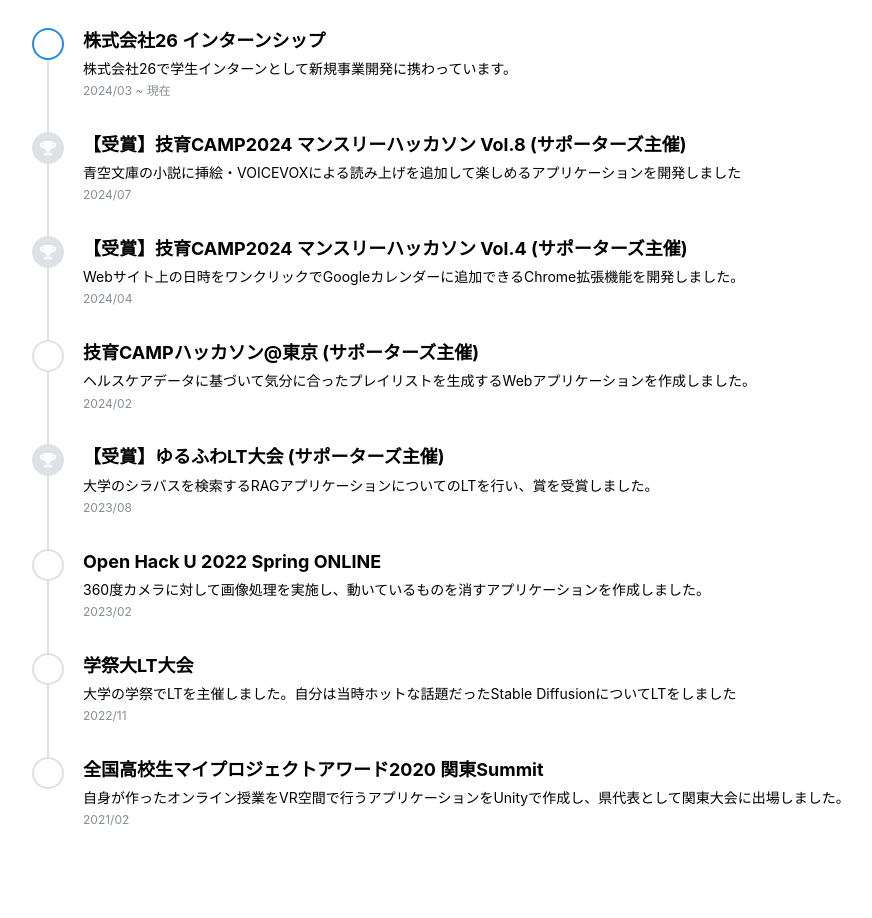
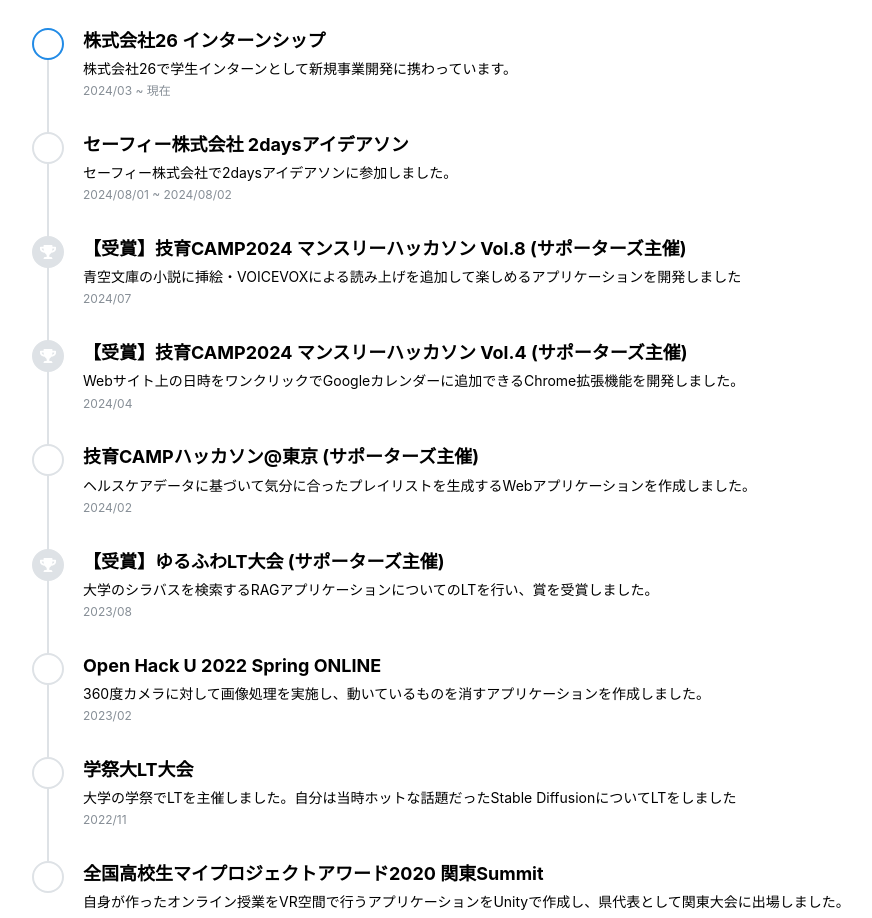
Before and after one commit to g-Ratie/portfolio, a Next.js app: page /about in a window 1280 px wide. Shown: the part 800-1718 px from the top of the page, without its empty margins (8-880 px from the left). Before the commit the page ends 1661 px from the top, so only its background shows below. Built offline with nearby package versions, Linux system fonts and the light colour scheme.

Commit message:
add data

```diff
--- a/src/data/myactivity.ts
+++ b/src/data/myactivity.ts
@@ -4,6 +4,11 @@
       title: '株式会社26 インターンシップ',
       content: '株式会社26で学生インターンとして新規事業開発に携わっています。',
       date: '2024/03 ~ 現在',
+    },
+    {
+      title: 'セーフィー株式会社 2daysアイデアソン',
+      content: 'セーフィー株式会社で2daysアイデアソンに参加しました。',
+      date: '2024/08/01 ~ 2024/08/02',
     },
     {
       title: '【受賞】技育CAMP2024 マンスリーハッカソン Vol.8 (サポーターズ主催)',
```
